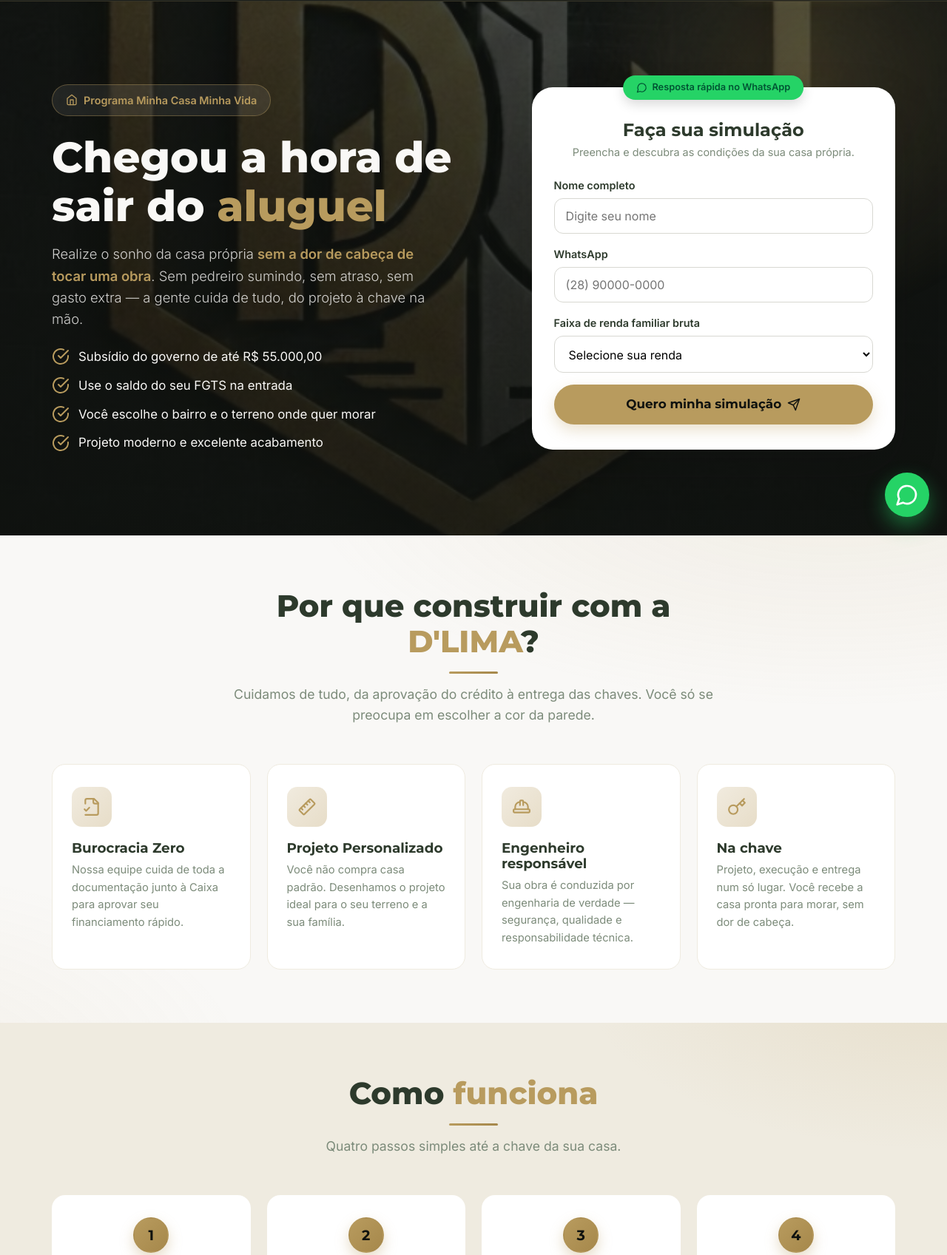
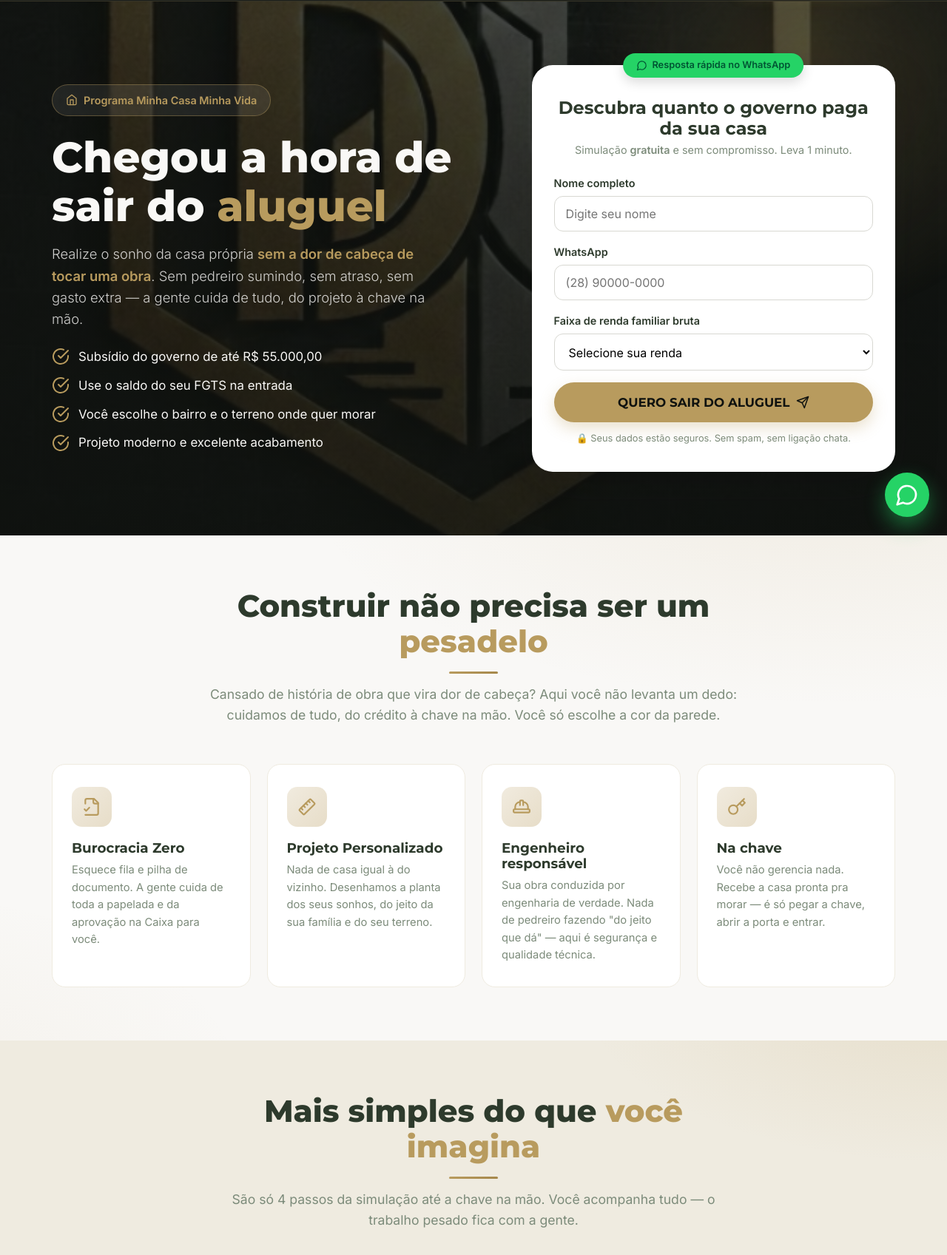
Before and after one commit to LeonanLima/d-lima-institucional, a plain HTML site: page templates/index.html in a window 1280 px wide. Shown: the part 77-1774 px from the top of the page at 74% size. Drawn offline with Linux system fonts and the light colour scheme.

Commit message:
copy: revisao persuasiva de cada secao (mais vendedora)
Aplica gatilhos de copy (dor do aluguel + medo da obra, justificar o
fracasso, aliviar medos, confirmar suspeitas, inimigo=aluguel/obra ruim):
- Hero form: headline de beneficio, 'gratis/1 min', CTA 'QUERO SAIR DO
  ALUGUEL', selo de seguranca anti-atrito
- Diferenciais: subhead + 4 cards focados em alivio de dor e resultado
- Como funciona / Subsidios / Prova social / CTA final: headlines mais
  emocionais e vendedoras (sem inventar numeros/depoimentos)

Co-Authored-By: Claude Opus 4.8 <noreply@anthropic.com>

```diff
--- a/templates/index.html
+++ b/templates/index.html
@@ -133,8 +133,8 @@
                     <svg viewBox="0 0 24 24" fill="none" stroke="currentColor" stroke-width="2" stroke-linecap="round" stroke-linejoin="round"><path d="M7.9 20A9 9 0 1 0 4 16.1L2 22Z"/></svg>
                     Resposta rápida no WhatsApp
                 </span>
-                <h2>Faça sua simulação</h2>
-                <p class="form-card__hint">Preencha e descubra as condições da sua casa própria.</p>
+                <h2>Descubra quanto o governo paga da sua casa</h2>
+                <p class="form-card__hint">Simulação <strong>gratuita</strong> e sem compromisso. Leva 1 minuto.</p>
 
                 <form id="leadForm">
                     <div class="field">
@@ -156,9 +156,10 @@
                         </select>
                     </div>
                     <button type="submit" class="btn btn--gold btn--block btn--lg">
-                        Quero minha simulação
+                        QUERO SAIR DO ALUGUEL
                         <svg viewBox="0 0 24 24" fill="none" stroke="currentColor" stroke-width="2" stroke-linecap="round" stroke-linejoin="round"><path d="m22 2-7 20-4-9-9-4Z"/><path d="M22 2 11 13"/></svg>
                     </button>
+                    <p class="form-card__hint" style="margin-top:12px;margin-bottom:0;font-size:.8rem;">🔒 Seus dados estão seguros. Sem spam, sem ligação chata.</p>
                 </form>
                 <div id="successMessage" class="success is-hidden">
                     <svg viewBox="0 0 24 24" fill="none" stroke="currentColor" stroke-width="2" stroke-linecap="round" stroke-linejoin="round"><path d="M22 11.08V12a10 10 0 1 1-5.93-9.14"/><path d="m9 11 3 3L22 4"/></svg>
@@ -172,8 +173,8 @@
     <section class="section section--cream">
         <div class="container">
             <div class="section__head">
-                <h2 class="section__title">Por que construir com a <span class="gold">D'LIMA</span>?</h2>
-                <p class="section__sub">Cuidamos de tudo, da aprovação do crédito à entrega das chaves. Você só se preocupa em escolher a cor da parede.</p>
+                <h2 class="section__title">Construir não precisa ser um <span class="gold">pesadelo</span></h2>
+                <p class="section__sub">Cansado de história de obra que vira dor de cabeça? Aqui você não levanta um dedo: cuidamos de tudo, do crédito à chave na mão. Você só escolhe a cor da parede.</p>
             </div>
             <div class="grid grid--4">
                 <div class="card">
@@ -181,28 +182,28 @@
                         <svg viewBox="0 0 24 24" fill="none" stroke="currentColor" stroke-width="2" stroke-linecap="round" stroke-linejoin="round"><path d="M4 22h14a2 2 0 0 0 2-2V7l-5-5H6a2 2 0 0 0-2 2v4"/><path d="M14 2v4a2 2 0 0 0 2 2h4"/><path d="m3 15 2 2 4-4"/></svg>
                     </div>
                     <h3>Burocracia Zero</h3>
-                    <p>Nossa equipe cuida de toda a documentação junto à Caixa para aprovar seu financiamento rápido.</p>
+                    <p>Esquece fila e pilha de documento. A gente cuida de toda a papelada e da aprovação na Caixa para você.</p>
                 </div>
                 <div class="card">
                     <div class="card__icon">
                         <svg viewBox="0 0 24 24" fill="none" stroke="currentColor" stroke-width="2" stroke-linecap="round" stroke-linejoin="round"><path d="M21.3 8.7 8.7 21.3a1 1 0 0 1-1.4 0l-4.6-4.6a1 1 0 0 1 0-1.4L15.3 2.7a1 1 0 0 1 1.4 0l4.6 4.6a1 1 0 0 1 0 1.4Z"/><path d="m13.5 4.5 2 2"/><path d="m10.5 7.5 2 2"/><path d="m7.5 10.5 2 2"/><path d="m4.5 13.5 2 2"/></svg>
                     </div>
                     <h3>Projeto Personalizado</h3>
-                    <p>Você não compra casa padrão. Desenhamos o projeto ideal para o seu terreno e a sua família.</p>
+                    <p>Nada de casa igual à do vizinho. Desenhamos a planta dos seus sonhos, do jeito da sua família e do seu terreno.</p>
                 </div>
                 <div class="card">
                     <div class="card__icon">
                         <svg viewBox="0 0 24 24" fill="none" stroke="currentColor" stroke-width="2" stroke-linecap="round" stroke-linejoin="round"><path d="M2 18a1 1 0 0 0 1 1h18a1 1 0 0 0 1-1v-2a1 1 0 0 0-1-1H3a1 1 0 0 0-1 1Z"/><path d="M10 10V5a1 1 0 0 1 1-1h2a1 1 0 0 1 1 1v5"/><path d="M4 15v-3a6 6 0 0 1 6-6"/><path d="M14 6a6 6 0 0 1 6 6v3"/></svg>
                     </div>
                     <h3>Engenheiro responsável</h3>
-                    <p>Sua obra é conduzida por engenharia de verdade — segurança, qualidade e responsabilidade técnica.</p>
+                    <p>Sua obra conduzida por engenharia de verdade. Nada de pedreiro fazendo "do jeito que dá" — aqui é segurança e qualidade técnica.</p>
                 </div>
                 <div class="card">
                     <div class="card__icon">
                         <svg viewBox="0 0 24 24" fill="none" stroke="currentColor" stroke-width="2" stroke-linecap="round" stroke-linejoin="round"><circle cx="7.5" cy="15.5" r="5.5"/><path d="m21 2-9.6 9.6"/><path d="m15.5 7.5 3 3L22 7l-3-3"/></svg>
                     </div>
                     <h3>Na chave</h3>
-                    <p>Projeto, execução e entrega num só lugar. Você recebe a casa pronta para morar, sem dor de cabeça.</p>
+                    <p>Você não gerencia nada. Recebe a casa pronta pra morar — é só pegar a chave, abrir a porta e entrar.</p>
                 </div>
             </div>
         </div>
@@ -212,8 +213,8 @@
     <section id="como-funciona" class="section section--sand">
         <div class="container">
             <div class="section__head">
-                <h2 class="section__title">Como <span class="gold">funciona</span></h2>
-                <p class="section__sub">Quatro passos simples até a chave da sua casa.</p>
+                <h2 class="section__title">Mais simples do que <span class="gold">você imagina</span></h2>
+                <p class="section__sub">São só 4 passos da simulação até a chave na mão. Você acompanha tudo — o trabalho pesado fica com a gente.</p>
             </div>
             <div class="grid grid--4">
                 <div class="step">
@@ -258,8 +259,8 @@
     <section class="section section--dark">
         <div class="container">
             <div class="section__head">
-                <h2 class="section__title">Quanto o governo pode <span class="gold">pagar por você</span></h2>
-                <p class="section__sub">O Minha Casa Minha Vida oferece subsídio, juros baixos e uso do FGTS conforme a sua faixa de renda familiar.</p>
+                <h2 class="section__title">Acha que casa própria não <span class="gold">cabe no seu bolso?</span></h2>
+                <p class="section__sub">O que você paga de aluguel pode virar a parcela da sua casa. Com o Minha Casa Minha Vida, o governo paga boa parte — veja o que muda pela sua faixa de renda:</p>
             </div>
             <div class="grid grid--4">
                 <div class="faixa">
@@ -329,8 +330,8 @@
     <section class="section section--sand">
         <div class="container">
             <div class="section__head">
-                <h2 class="section__title">Confiança de quem <span class="gold">entende de obra</span></h2>
-                <p class="section__sub">Sem promessa vazia. Aqui você constrói com responsabilidade técnica de verdade.</p>
+                <h2 class="section__title">Se você ainda não saiu do aluguel, <span class="gold">a culpa não é sua</span></h2>
+                <p class="section__sub">É que faltava quem fizesse do jeito certo: sem enrolação, sem promessa vazia, com responsabilidade técnica de verdade.</p>
             </div>
             <div class="trust">
                 <span class="trust__item">
@@ -386,10 +387,10 @@
     <!-- ===================== CTA FINAL ===================== -->
     <section class="section section--dark">
         <div class="container cta-final">
-            <h2>Não deixe seu sonho para <span class="gold">amanhã</span></h2>
-            <p>As condições do Minha Casa Minha Vida estão melhores do que nunca. A hora de sair do aluguel é agora.</p>
+            <h2>Cada mês de aluguel é dinheiro que <span class="gold">não volta</span></h2>
+            <p>Enquanto você adia, está pagando a casa do seu locador. As condições do Minha Casa Minha Vida nunca estiveram tão boas. A hora de virar esse jogo é agora.</p>
             <a href="https://wa.me/5528999646592?text=Ol%C3%A1!%20Quero%20falar%20com%20um%20especialista%20da%20D'LIMA%20Engenharia%20sobre%20minha%20casa%20pr%C3%B3pria." target="_blank" rel="noopener" class="btn btn--gold btn--lg">
-                Falar com um especialista
+                Quero falar com um especialista
                 <svg viewBox="0 0 24 24" fill="none" stroke="currentColor" stroke-width="2" stroke-linecap="round" stroke-linejoin="round"><path d="M7.9 20A9 9 0 1 0 4 16.1L2 22Z"/></svg>
             </a>
         </div>
```
